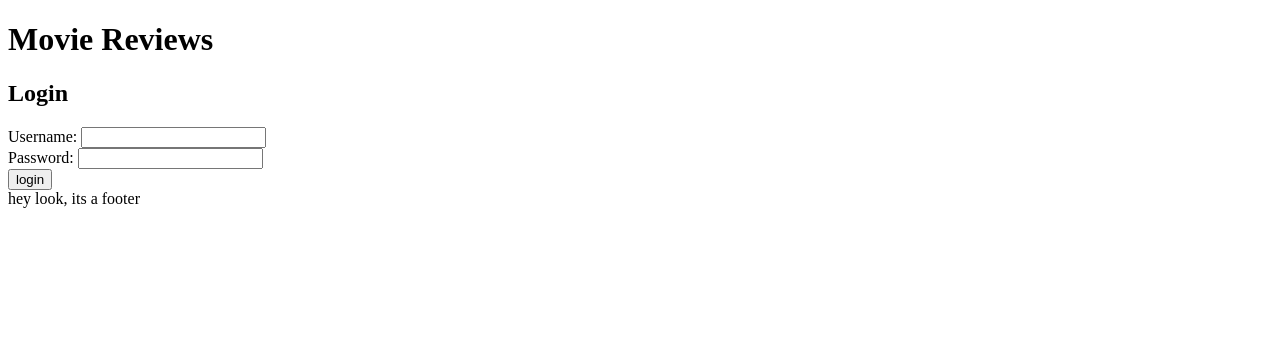
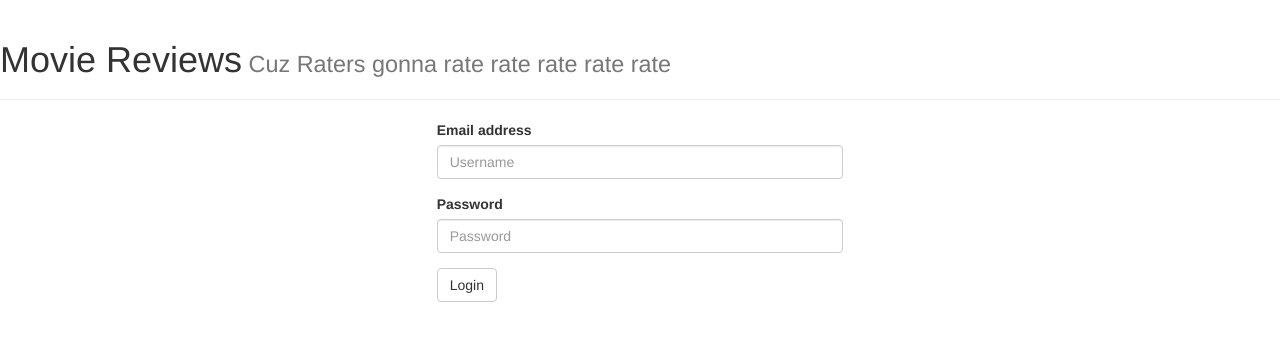
Before and after one commit to powder-river/django-movielens, a Django app: page /login/ in a window 1280 px wide. Shown: the top 341 px of the page. Run offline with Django 3.2, Linux system fonts and the light colour scheme; some libraries are stand-ins or nearby versions.

Commit message:
add static folder and css/bootstrap

```diff
--- a/movielens/movielens/urls.py
+++ b/movielens/movielens/urls.py
@@ -16,6 +16,8 @@ Including another URLconf
 from django.conf.urls import include, url
 from django.contrib import admin
 from users import views as user_views
+from django.conf import settings
+from django.conf.urls.static import static
 
 urlpatterns = [
     url(r'^admin/', include(admin.site.urls)),
@@ -24,4 +26,4 @@ urlpatterns = [
     url(r'^logout/$', user_views.user_login, name='logout'),
 
     url(r'^reviews/',include('review.urls'))
-]
+] + static(settings.STATIC_URL, document_root=settings.STATIC_ROOT)
--- /dev/null
+++ b/movielens/review/static/review/rater.css
@@ -0,0 +1,3 @@
+h1{
+  color:blue;
+}
--- a/movielens/templates/base.html
+++ b/movielens/templates/base.html
@@ -1,12 +1,17 @@
 <!DOCTYPE html>
 <html>
 <head>
+  <link rel="stylesheet" href="https://maxcdn.bootstrapcdn.com/bootstrap/3.3.5/css/bootstrap.min.css">
+
   <title>Movie Reviews</title>
 </head>
 <body>
-  <h1>Movie Reviews</h1>
+
+  <div class="page-header">
+    <h1>Movie Reviews<small> Cuz Raters gonna rate rate rate rate rate</small></h1>
+  </div>
   {% block content %}
   {% endblock %}
-  <footer>hey look, its a footer</footer>
+
 </body>
 </html>
--- a/movielens/users/templates/users/login.html
+++ b/movielens/users/templates/users/login.html
@@ -2,19 +2,37 @@
 
 {% block content %}
 
-  <h2> Login </h2>
+
 
   {% if failed %}
-    <h3>Invalid User Name/Pass or the Developer REALLY messed something UP</h3>
+    <div class="alert alert-danger" role="alert">
+      <h3>Invalid User Name/Pass or the Developer REALLY messed something UP</h3>
+    </div>
   {% endif %}
+  <div class="row">
+    <!-- <div class="col-md-4">] -->
+    <div class="col-md-4 col-md-offset-4">
+      <form method="POST" action="{% url 'user_login' %}">
+        {% csrf_token %}
 
-  <form method="POST" action="{% url 'user_login' %}">
-    {% csrf_token %}
-    Username: <input type="text" name = "username" value="{{ username }}">
-    <br>
-    Password: <input type="password" name="password">
-    <br>
-    <input type="submit" value="login">
-  </form>
+        <div class="form-group">
+          <label for="exampleInputEmail1">Email address</label>
+          <input type="text" name="username" class="form-control" id="exampleInputEmail1" value="{{ username }}" placeholder="Username">
+        </div>
 
+        <div class="form-group">
+          <label for="exampleInputPassword1">Password</label>
+          <input type="password" name="password" class="form-control" id="exampleInputPassword1" placeholder="Password">
+        </div>
+
+        <button type="submit" class="btn btn-default" value="login">Login</button>
+      </form>
+    </div>
+  </div>
 {% endblock %}
+
+
+<!-- <div class="row">
+  <div class="col-md-4">.col-md-4</div>
+  <div class="col-md-4 col-md-offset-4">.col-md-4 .col-md-offset-4</div>
+</div> -->
```
Also changed, not shown: movielens/review/templates/review/rater.html (+30 -16 lines).
